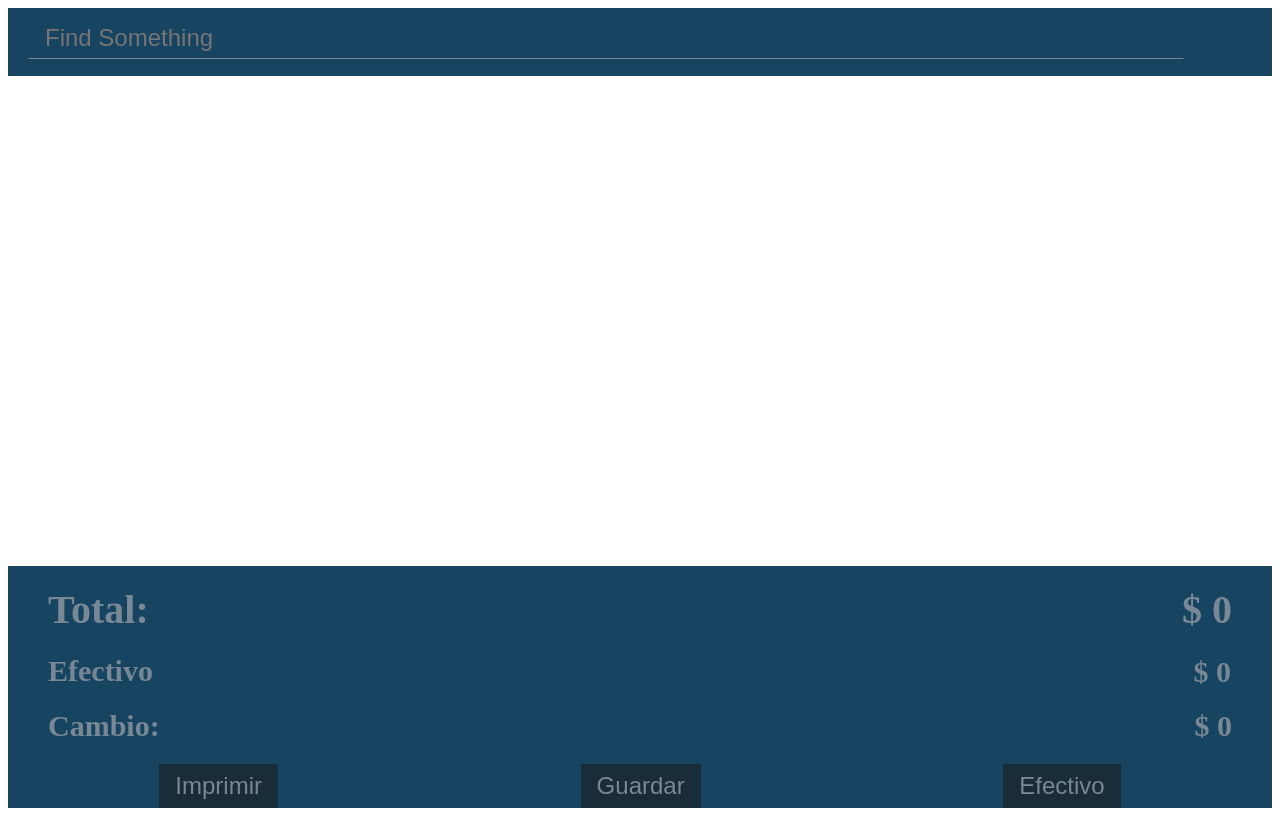
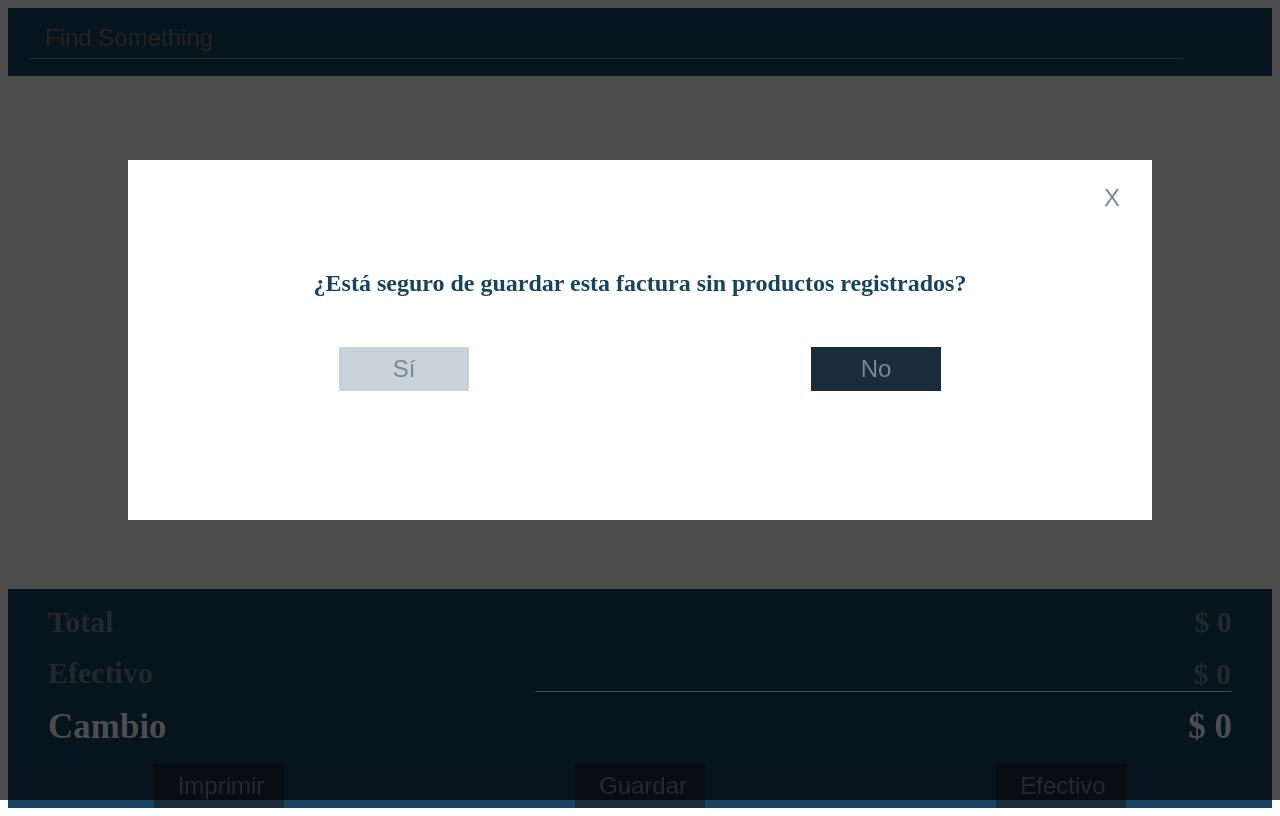
Before and after one commit to Evitalires/geco, a Next.js app: page /facturar in a window 1280 px wide. Both pictures are taken after a click on the button "Guardar". Built offline with nearby package versions, Linux system fonts and the light colour scheme.

Commit message:
Agregando Componente Modal para el manejo de errores. Preparando el componente TypePay pa

```diff
--- a/src/components/Button/styles.js
+++ b/src/components/Button/styles.js
@@ -1,31 +1,50 @@
 import css from 'styled-jsx/css'
 
 export const stylesButton = css`
-  .ButtonClosePrint {
+  .buttonGray {
+    width: 130px;
+    color: #788895;
+    background: #C8D2D9;
+    padding: 8px 24px;
+  }
+  .buttonGray:hover {
+    color: #C8D2D9;
+    background: #788895;
+  }
+  .buttonClosePrint {
     top: 0;
     left: 100%;
     color: #788895;
     background: white;
     position: sticky;
   }
-  .ButtonClosePrint:hover {
+  .buttonClosePrint:hover {
     color: white;
     background: #182C39;
   }
-  .ButtonPrintModal {
+  .buttonPrintModal {
+    bottom: 10%;
+    color: #788895;
     position: fixed;
-    bottom: 10%;
+    background: #182C39;
+  }
+  .buttonPrintModal:hover {
+    color: white;
+  }
+  .buttonDark {
+    width: 130px;
+    color: #788895;
+    background: #182C39;
+    padding: 8px 24px;
+  }
+  .buttonDark:hover {
+    color: white;
   }
   button {
-    color: #788895;
+    border: none;
+    outline: none;
     font-size: 24px;
     padding: 8px 16px;
-    background: #182C39;
-    outline: none;
-    border: none;
   }
-  button:hover {
-    color: white;
-    transition: .5s;
-  }
+
 `
--- /dev/null
+++ b/src/components/Error/Error.js
@@ -0,0 +1,72 @@
+import React, { Fragment, Component } from 'react'
+import Button from '../Button/Button'
+import Producto from '../Product/Producto'
+import { Modal } from '../../components/Modal/Modal'
+
+class ErrorModal extends Component {
+  state = {
+    error: this.props.error,
+    message: this.props.message
+  }
+  componentWillReceiveProps(nextProps) {
+    this.setState({
+      error: nextProps.error
+    })
+  }
+  handleClose = () => {
+    this.setState({error: false})
+    this.props.handleClose && this.props.handleClose()
+  }
+  handleNext = () => {
+    this.setState({error: false})
+    this.props.handleOk && this.props.handleOk()
+  }
+  render() {
+    return (
+      <Fragment>
+        <Modal
+          textA='Imprimir'
+          textB='X'
+          type='button'
+          opened={this.state.error}
+          classModal='modalAlert'
+          handleClose={this.handleClose}
+          classButtonB='buttonClosePrint'
+        >
+          <section>
+            <h1>{this.state.message}</h1>
+          </section>
+          <section>
+            <Button
+              text='Sí'
+              type='button'
+              className='buttonGray'
+              handleClick={this.handleNext}
+            />
+            <Button
+              text='No'
+              type='button'
+              className='buttonDark'
+              handleClick={this.handleClose}
+            />
+          </section>
+        </Modal>
+        <style jsx>{`
+          section {
+            display: flex;
+            margin: 50px 24px;
+            justify-content: space-around;
+          }
+          section h1 {
+            margin: 0;
+            color: #164461;
+            font-size: 24px;
+            text-align: center;
+          }
+        `}</style>
+      </Fragment>
+    )
+  }
+}
+
+export default ErrorModal
--- a/src/components/Finder/styles.js
+++ b/src/components/Finder/styles.js
@@ -35,7 +35,6 @@ export const Finder = css`
   }
   .finderChange form label,
   .finderChange form input {
-    width: 50%;
     color: #778795;
     font-size: 30px;
     opacity: 1;
@@ -45,7 +44,10 @@ export const Finder = css`
     margin: 0px 40px 0px 40px;
   }
   .finderChange form input {
+    width: 55%;
     text-align:right;
+    margin-left: 0px;
+    border-bottom: 1px solid white;
   }
   .finderChange form input::placeholder {
     color: #778795;
@@ -56,6 +58,13 @@ export const Finder = css`
     transition: .5s;
     border-bottom: 1px solid #48ACEC;
   }
+  .finderChange form input:focus {
+    color: white;
+    transition: 0s;
+    font-size: 40px;
+    border-bottom: 1px solid #48ACEC;
+  }
+
   .checkFinderDiv {
     background: #164461;
     padding-bottom: 8px;
--- a/src/components/Modal/Modal.js
+++ b/src/components/Modal/Modal.js
@@ -2,23 +2,30 @@ import * as React from 'react'
 import Button from '../Button/Button'
 
 import { Portal } from './Portal'
+import { ModalStyles } from './styles'
 
 export class Modal extends React.Component {
   state = {
-    opened: false,
+    opened: this.props.opened,
     type: this.props.type,
     textA: this.props.textA,
     textB: this.props.textB,
     buttonA: this.props.classButtonA,
-    buttonB: this.props.classButtonB
+    buttonB: this.props.classButtonB,
+    classModal: this.props.classModal,
   }
   open = () => {
     this.setState({ opened: true })
     setTimeout(() => {this.setState({ opened: true })}, 0)
   }
-
   close = () => {
     this.setState({ opened: false })
+    this.props.handleClose && this.props.handleClose()
+  }
+  componentWillReceiveProps(nextProps) {
+    this.setState({
+      opened: nextProps.opened
+    })
   }
   render () {
     return (
@@ -27,15 +34,16 @@ export class Modal extends React.Component {
           type='button'
           text={this.props.textA}
           className={this.state.buttonA}
-          handleClick={this.open}/>
+          handleClick={this.open}
+        />
         {this.state.opened && (
           <Portal selector='#modal'>
             <div className='overlay'>
-              <div className='modal'>
+              <div className={this.props.classModal}>
                 <div className='Container'>
                   <Button
+                    type='button'
                     text={this.props.textB}
-                    type='button'
                     handleClick={this.close}
                     className={this.state.buttonB}/>
                   {
@@ -48,29 +56,7 @@ export class Modal extends React.Component {
                   overflow: hidden;
                 }
               `}</style>
-              <style jsx>{`
-                .Container {
-                  position: relative;
-                }
-                .overlay {
-                  position: fixed;
-                  background-color: rgba(0, 0, 0, 0.7);
-                  top: 0;
-                  right: 0;
-                  bottom: 0;
-                  left: 0;
-                }
-                .modal {
-                  background-color: white;
-                  position: absolute;
-                  overflow: scroll;
-                  top: 10%;
-                  right: 10%;
-                  bottom: 10%;
-                  left: 10%;
-                  padding: 1em;
-                }
-              `}</style>
+              <style jsx>{ModalStyles}</style>
             </div>
           </Portal>
         )}
--- /dev/null
+++ b/src/components/Modal/styles.js
@@ -0,0 +1,45 @@
+import css from 'styled-jsx/css'
+
+export const ModalStyles = css`
+  .Container {
+    position: relative;
+  }
+  .overlay {
+    top: 0;
+    left: 0;
+    right: 0;
+    bottom: 0;
+    position: fixed;
+    background-color: rgba(0, 0, 0, 0.7);
+  }
+  .modalStandard {
+    top: 10%;
+    left: 10%;
+    right: 10%;
+    bottom: 10%;
+    padding: 1em;
+    overflow: scroll;
+    position: absolute;
+    background-color: white;
+  }
+  .modalComplete {
+    top: 0%;
+    left: 0%;
+    right: 0%;
+    bottom: 0%;
+    padding: 1em;
+    overflow: scroll;
+    position: absolute;
+    background: white;
+  }
+  .modalAlert {
+    top: 20%;
+    left: 10%;
+    right: 10%;
+    bottom: 35%;
+    padding: 1em;
+    overflow: scroll;
+    position: absolute;
+    background-color: white;
+  }
+`
--- a/src/components/Print/Print.js
+++ b/src/components/Print/Print.js
@@ -4,8 +4,16 @@ import Producto from '../Product/Producto'
 import { Modal } from '../../components/Modal/Modal'
 
 class Print extends Component {
+  state = {
+    opened: this.props.opened
+  }
   print = () => {
     (this.props.handlePrintSave) && this.props.handlePrintSave()
+  }
+  componentWillReceiveProps(nextProps) {
+    this.setState({
+      opened: nextProps.opened
+    })
   }
   render() {
     let fecha = new Date()
@@ -15,7 +23,10 @@ class Print extends Component {
           textA='Imprimir'
           textB='X'
           type='button'
-          classButtonB='ButtonClosePrint'
+          opened={this.props.opened}
+          classModal='modalStandard'
+          classButtonA='buttonDark'
+          classButtonB='buttonClosePrint'
         >
         <article className="Print">
             <section className="BodyCheck">
@@ -33,9 +44,9 @@ class Print extends Component {
                 this.props.products.map((data, key) => (
                   <Producto
                     {...data}
-                    className='ProductPrint'
                     key={key}
                     helper=''
+                    className='ProductPrint'
                   />
                 ))
               }
@@ -54,7 +65,7 @@ class Print extends Component {
               <Button
                 type='button'
                 text='Imprimir'
-                className='ButtonPrintModal'
+                className='buttonPrintModal'
                 handleClick={this.print}
               />
             </section>
--- a/src/components/Total/TotalUI.js
+++ b/src/components/Total/TotalUI.js
@@ -6,7 +6,7 @@ const TotalUI = (props) => {
   return (
     <article className='Total'>
       <div className='TotalRef'>
-        <h2 className='TotalText'>Total:</h2>
+        <h2 className='TotalText'>Total</h2>
         <h2 className='TotalValor'>{`$ ${props.total}`}</h2>
       </div>
       <Finder
@@ -19,7 +19,7 @@ const TotalUI = (props) => {
         classDiv='finderChange'
       />
       <div className='TotalRef'>
-        <h4 className='TotalText'>Cambio:</h4>
+        <h4 className='TotalText'>Cambio</h4>
         <h4 className='TotalValor'>{props.change || '$ 0'}</h4>
       </div>
       <section className='TotalButtons'>{props.children}</section>
--- a/src/components/Total/styles.js
+++ b/src/components/Total/styles.js
@@ -16,15 +16,17 @@ export const styleTotal = css`
   .TotalRef h2,
   .TotalRef h4 {
     color: #788895;
-    margin: 20px 40px;
-    font-size: 40px;
+    margin: 16px 40px;
+    font-size: 30px;
     border-bottom: 1px solid #164461;
   }
   .TotalRef h4 {
-    font-size: 30px;
+    font-size: 35px;
+    color: white;
   }
   .TotalText {
     width: 30%;
+    margin-left: 0px;
   }
   .TotalValor {
     width: 70%;
--- /dev/null
+++ b/src/components/TypePay/TypePay.js
@@ -0,0 +1,53 @@
+import React, { Fragment, Component } from 'react'
+import Button from '../Button/Button'
+import Producto from '../Product/Producto'
+import { Modal } from '../../components/Modal/Modal'
+
+class TypePay extends Component {
+  state = {
+    opened: this.props.opened
+  }
+  print = () => {
+    (this.props.handlePrintSave) && this.props.handlePrintSave()
+  }
+  componentWillReceiveProps(nextProps) {
+    this.setState({
+      opened: nextProps.opened
+    })
+  }
+  render() {
+    let fecha = new Date()
+    return (
+      <Fragment>
+        <Modal
+          textA='Efectivo'
+          textB='X'
+          type='button'
+          opened={this.props.opened}
+          classModal='modalComplete'
+          classButtonA='buttonDark'
+          classButtonB='buttonClosePrint'
+        >
+        <article className="Print">
+          <h1>Métodos de Pago</h1>
+          <ul>
+            <li>Efectivo</li>
+            <li>Cheque</li>
+            <li>Tarjeta de crédito</li>
+            <li>Tarjeta de Débito</li>
+            <li>Monedero Electrónico</li>
+            <li>Vales de Despensa</li>
+            <li>Tarjeta de servicio</li>
+            <li>Otros</li>
+          </ul>
+        </article>
+        </Modal>
+        <style jsx>{`
+
+        `}</style>
+      </Fragment>
+    )
+  }
+}
+
+export default TypePay
--- a/src/scenes/Checking/Checking.js
+++ b/src/scenes/Checking/Checking.js
@@ -6,6 +6,8 @@ import { checkingStyles } from './styles'
 class Checking extends Component {
   state = {
     length: 0,
+    typePay: true,
+    error: false,
     options: [],
     products: [],
     user: Data.user.name,
@@ -97,8 +99,11 @@ class Checking extends Component {
       change: `$ ${effective - this.state.total}`
     })
   }
+  handleTypePay = () => {
+    this.setState({typePay: false})
+  }
   handleSave = event => {
-    console.log(Data);
+    if(this.state.total > 1) {
       Data.user.checks = [...Data.user.checks, {
         user: this.state.user,
         nit: this.state.nit,
@@ -121,15 +126,20 @@ class Checking extends Component {
         addresses: Data.user.addresses,
         effective: '',
         change: '',
-      total: 0
+        total: 0,
+        error: false
       })
+    } else {
+      this.openModalError()
+    }
     console.log(Data);
   }
   handlePrint = event => {
     console.log('Se activó el modal para imprimir');
   }
-  handleEfective = event => {
-    console.log('Se activa modal para dejar escribir el efectivo que se recibe');
+  openModalError = () => {
+    this.setState({error: true})
+    setTimeout(() => this.setState({error: true}), 0)
   }
   render() {
     return (
@@ -146,7 +156,8 @@ class Checking extends Component {
           handlePrint={this.handlePrint}
           handlePrintSave={this.handlePrintSave}
           handleChangeTotal={this.handleChangeTotal}
-          handleEfective={this.handleEfective}
+          handleTypePay={this.handleTypePay}
+          handleCloseModalError={this.handleCloseModalError}
         />
       </div>
     )
--- a/src/scenes/Checking/CheckingUI.js
+++ b/src/scenes/Checking/CheckingUI.js
@@ -4,7 +4,9 @@ import Button from '../../components/Button/Button'
 import Total from '../../components/Total/Total'
 import AddRemove from '../../components/Product/AddRem/AddRem'
 import Finder from '../../components/Finder/Finder'
+import TypePay from '../../components/TypePay/TypePay'
 import Print from '../../components/Print/Print'
+import ErrorModal from '../../components/Error/Error'
 import { checkingStyles } from './styles'
 
 const CheckingUI = (props) => {
@@ -51,6 +53,7 @@ const CheckingUI = (props) => {
         handleChange={props.handleChangeTotal}
         >
         <Print
+          opened={props.opened}
           user={props.user}
           nit={props.nit}
           total={props.total}
@@ -60,13 +63,16 @@ const CheckingUI = (props) => {
         />
         <Button
           text='Guardar'
+          className='buttonDark'
           handleClick={props.handleSave}
         />
-        <Button
-          text='Efectivo'
-          handleClick={props.handleEfective}
-        />
+        <TypePay/>
       </Total>
+      <ErrorModal
+        error={props.error}
+        message='¿Está seguro de guardar esta factura sin productos registrados?'
+        handleClose={props.handleCloseModalError}
+      />
       <style jsx>{ checkingStyles }</style>
     </div>
   )
```
Lines whose indentation alone changed are shown as unchanged.
